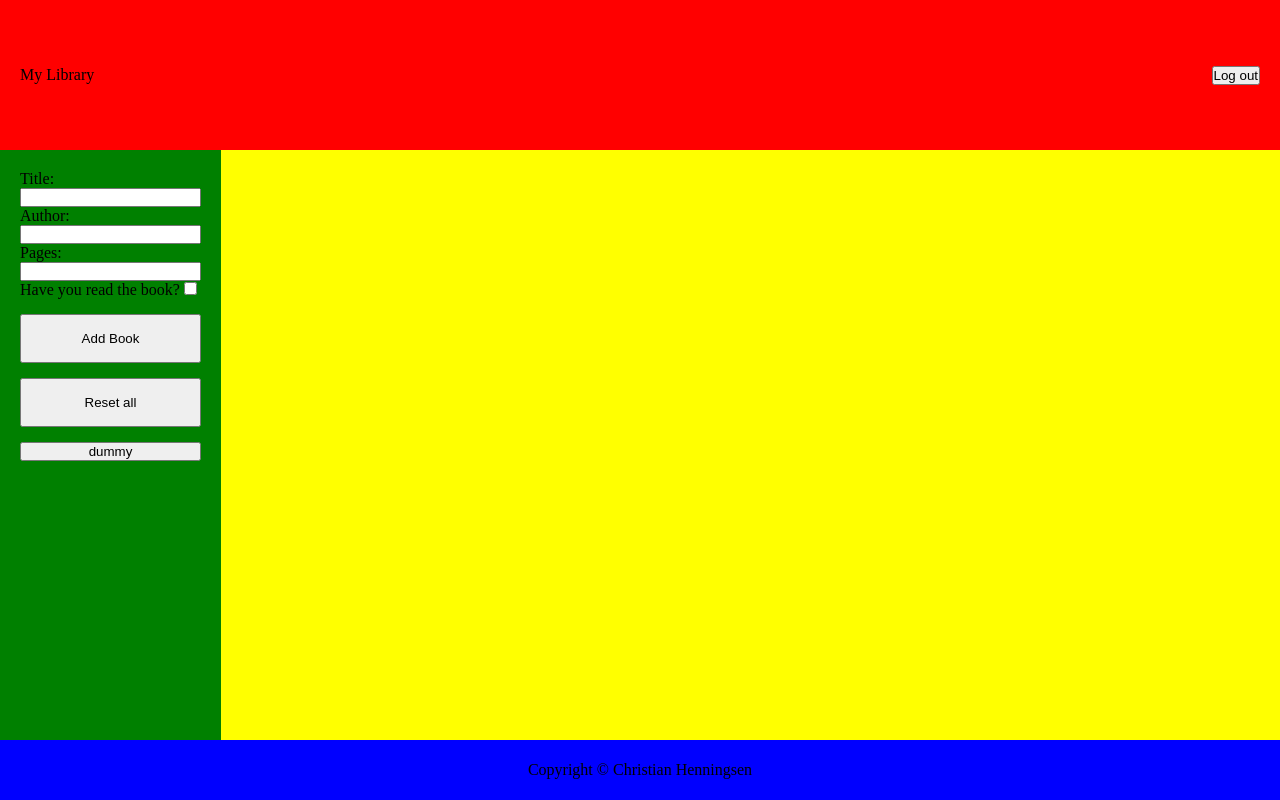
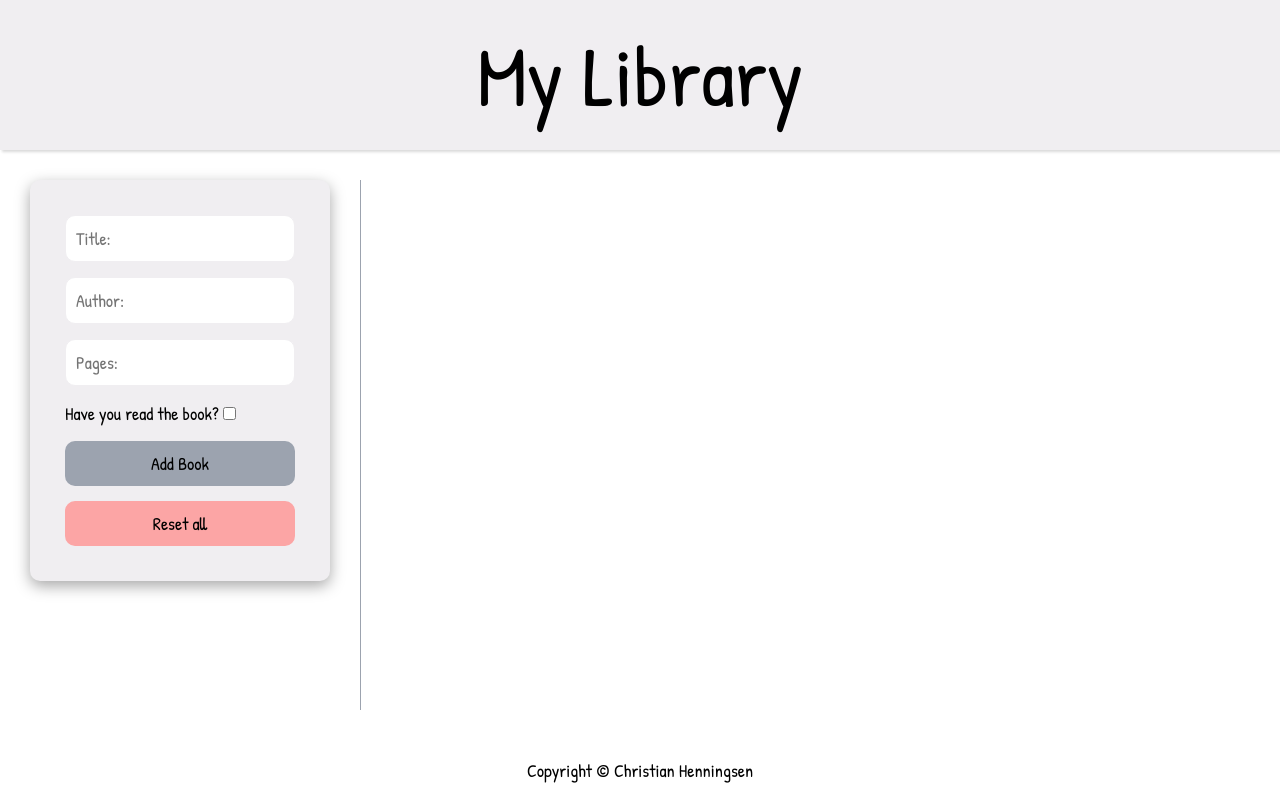
Before and after one commit to Chilox314/LibraryProjectOdin, a plain HTML site: page index.html in a window 1280 px wide. Drawn offline with Linux system fonts and the light colour scheme.

Commit message:
Layout and design done

```diff
--- a/index.html
+++ b/index.html
@@ -11,16 +11,7 @@
     <div class="bodyWrapper">
 
         <div class="header">
-
-            <div class="heading">
-                <div class="logo"></div>
-                <p>My Library</p>
-            </div>
-            <div class="profile">
-                <div class="logo"></div>
-                <button>Log out</button>
-            </div>
-
+            <p class="heading">My Library</p>
         </div>
 
         <div class="addBooks">
@@ -29,22 +20,22 @@
 
                 <div class="titleWrapper">
 
-                    <label for="title">Title:</label>
-                    <input type="text" name="title" id="titleInput">
+                    <label for="title" hidden>Title:</label>
+                    <input type="text" name="title" id="titleInput" placeholder="Title:">
 
                 </div>
 
                 <div class="authorWrapper">
 
-                    <label for="author">Author:</label>
-                    <input type="text" name="author" id="authorInput">
+                    <label for="author" hidden>Author:</label>
+                    <input type="text" name="author" id="authorInput" placeholder="Author:">
 
                 </div>
 
                 <div class="pagesWrapper">
 
-                    <label for="pages">Pages:</label>
-                    <input type="number" name="pages" id="pagesInput">
+                    <label for="pages" hidden>Pages:</label>
+                    <input type="number" name="pages" id="pagesInput" placeholder="Pages:">
 
                 </div>
 
@@ -61,9 +52,9 @@
 
             <button class="button" id="resetAll">Reset all</button>
 
-            <button id="dummy">dummy</button>
+        </div>
 
-        </div>
+        <div class="placeholderline"></div>
 
         <div class="library">
 
@@ -76,7 +67,7 @@
         <div class="footer">
 
             Copyright &copy; Christian Henningsen
-
+            <!-- <button id="dummy">dummy</button> -->
         </div>
     </div>
 
--- a/script.js
+++ b/script.js
@@ -32,12 +32,12 @@ function addBookToLibrary(title, author, pages, read) {
 const dummy = document.getElementById("dummy")
 dummy.addEventListener("click", () => {
   addBookToLibrary("HP","JKR","300","Read")
-  addBookToLibrary("HPA","JKR","300","Read")
-  addBookToLibrary("HPB","JKR","300","Read")
-  addBookToLibrary("HPC","JKR","300","Read")
-  addBookToLibrary("HPD","JKR","300","Read")
-  addBookToLibrary("HPE","JKR","300","Read")
-  addBookToLibrary("HPF","JKR","300","Read")
+  // addBookToLibrary("HPA","JKR","300","Read")
+  // addBookToLibrary("HPB","JKR","300","Read")
+  // addBookToLibrary("HPC","JKR","300","Read")
+  // addBookToLibrary("HPD","JKR","300","Read")
+  // addBookToLibrary("HPE","JKR","300","Read")
+  // addBookToLibrary("HPF","JKR","300","Read")
 })
 
 
@@ -49,8 +49,13 @@ function renderBook(book) {
   const title = document.createElement("p")
   const author = document.createElement("p")
   const pages = document.createElement("p")
+  const dummy = document.createElement("p")
   const read = document.createElement("button")
   const removeBtn = document.createElement("button")
+
+  read.classList.add("button","read");
+
+  removeBtn.classList.add("button","remove");
 
   //give remove btn data identify
   const dataAttr = document.createAttribute("data-id");
@@ -78,6 +83,7 @@ function renderBook(book) {
   bookWrapper.appendChild(title);
   bookWrapper.appendChild(author);
   bookWrapper.appendChild(pages);
+  bookWrapper.appendChild(dummy);
   bookWrapper.appendChild(read);
   bookWrapper.appendChild(removeBtn);
 
@@ -113,7 +119,9 @@ addBtn.addEventListener("click", () => {
 
   if (titleInput === "" || authorInput === "" || pagesInput === "") {
     //error message
-    alert("Please fill out all the inputs!")
+    document.getElementById("titleInput").style.border = "1.5px #fca5a5 solid";
+    document.getElementById("authorInput").style.border = "1.5px #fca5a5 solid";
+    document.getElementById("pagesInput").style.border = "1.5px #fca5a5 solid";
   }
   else {
     addBookToLibrary(titleInput, authorInput, pagesInput, readInput);
--- a/styles.css
+++ b/styles.css
@@ -1,7 +1,11 @@
+@import url('https://fonts.googleapis.com/css2?family=Patrick+Hand&display=swap');
+
 * {
     padding: 0;
     margin: 0;
     box-sizing: border-box;
+    font-family: 'Patrick Hand', cursive;
+    font-size: large;
 }
 
 html, body, .bodyWrapper {
@@ -11,50 +15,115 @@ html, body, .bodyWrapper {
 
 .bodyWrapper {
     display: grid;
-    grid-template: 150px 1fr 60px / 1fr 5fr;
+    grid-template: 150px 1fr 60px / 360px max-content 1fr;
+    background-color: #FFF;
 }
 
 .header {
-    background-color: red;
-    grid-area: 1/1/2/3;
+    background-color: #f0eef1;
+    grid-area: 1/1/2/4;
     display: flex;
-    justify-content: space-between;
+    justify-content: center;
     align-items: center;
     padding: 20px;
+    box-shadow: rgba(0, 0, 0, 0.15) 1.95px 1.95px 2.6px;
+}
+
+.heading {
+    font-size: 85px;
 }
 
 .addBooks {
-    background-color: green;
+    margin: 30px;
     grid-area: 2/1/3/2;
-    padding: 20px;
     display: grid;
-    grid-template: repeat(5, max-content) 1fr/ 1fr;
+    gap: 15px;
+    background-color: #f0eef1;
+    padding: 35px;
+    height: max-content;
+    box-shadow: rgba(0, 0, 0, 0.35) 0px 5px 15px;
+    border-radius: 10px;
+}
+
+#addBooksForm {
+    display: grid;
     gap: 15px;
 }
 
+#titleInput,
+#authorInput,
+#pagesInput {
+    padding: 10px;
+    border: solid 1.5px #f0eef1;
+    border-radius: 10px;
+    background-color: #fff;
+    width: 100%;
+}
+
+input:focus-visible {
+    outline: none;
+    box-shadow: rgba(149, 157, 165, 0.2) 0px 8px 24px;
+}
+
 .button {
-    padding: 15px;
+    padding: 10px;
+    border: none;
+    border-radius: 10px;
+}
+
+button {
+    cursor: pointer;
+    font-size: large;
+}
+
+#addBtn {
+    background-color: #9ca3af;
+}
+
+#resetAll,
+.remove {
+    background-color: #fca5a5;
+}
+
+.placeholderline {
+    width: 1px;
+    background-color: #9ca3af;
+    margin: 30px 0;
 }
 
 .library {
-    background-color: yellow;
-    grid-area: 2/2/3/3;
-    overflow: auto;
+    grid-area: 2/3/3/4;
 }
 
 .bookshelf {
-    display: grid;
-    grid-template: 1fr 1fr 1fr 1fr / 1fr 1fr 1fr 1fr 1fr;
+    display: flex;
+    flex-wrap: wrap;
 }
 
 .bookWrapper {
-    border: solid black 1px;
-    padding: 20px;
+    height: 338px;
+    width: 300px;
+    background-color: #f0eef1;
+    padding: 35px;
+    box-shadow: rgba(0, 0, 0, 0.35) 0px 5px 15px;
+    border-radius: 10px;
+    display: grid;
+    grid-template: 48px 48px 48px 25px max-content max-content / 230px;
+    gap: 15px;
+    margin: 30px 30px 0px 30px;
+    height: max-content;
+}
+
+.bookWrapper > p {
+    font-size: xx-large;
+}
+
+.read {
+    background-color:#9ca3af;
 }
 
 .footer {
-    background-color: blue;
-    grid-area: 3/1/4/3;
+    grid-area: 3/1/4/4;
     display: flex;
     justify-content: center;
     align-items: center;
```
